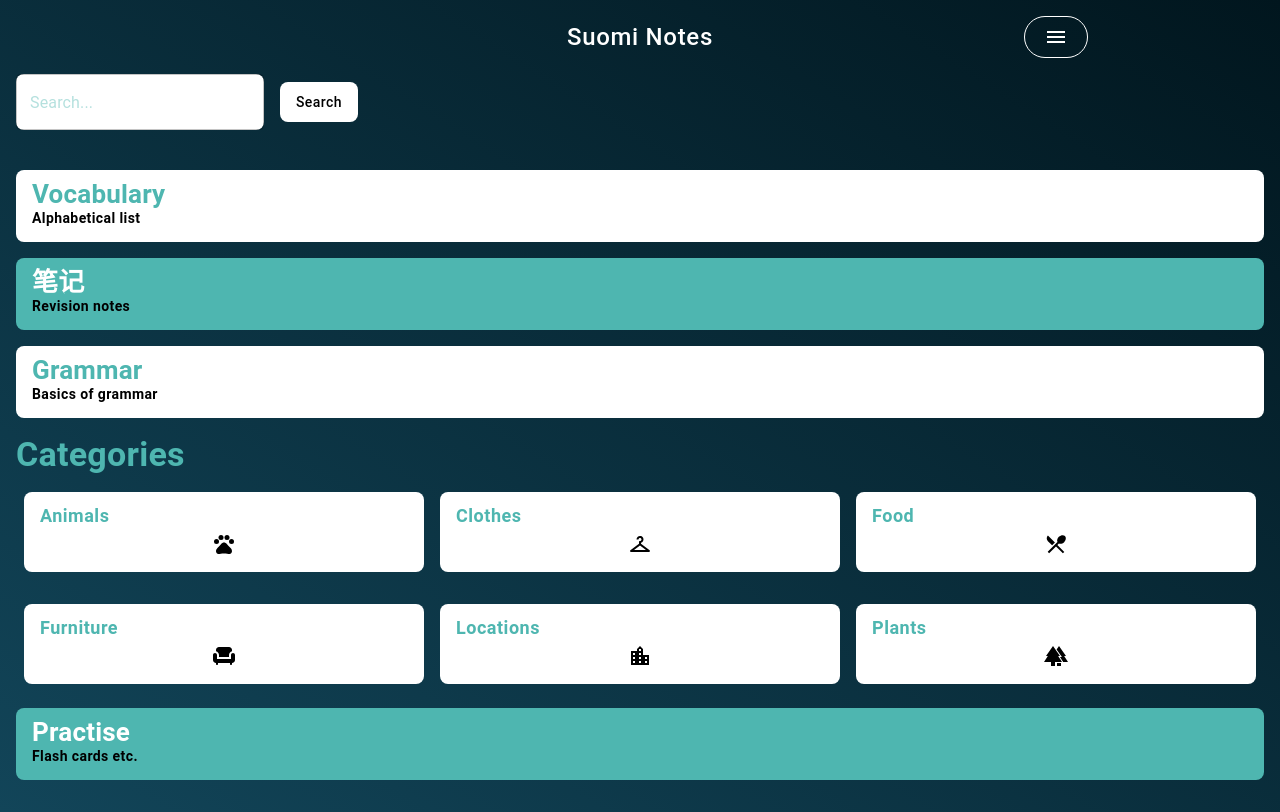
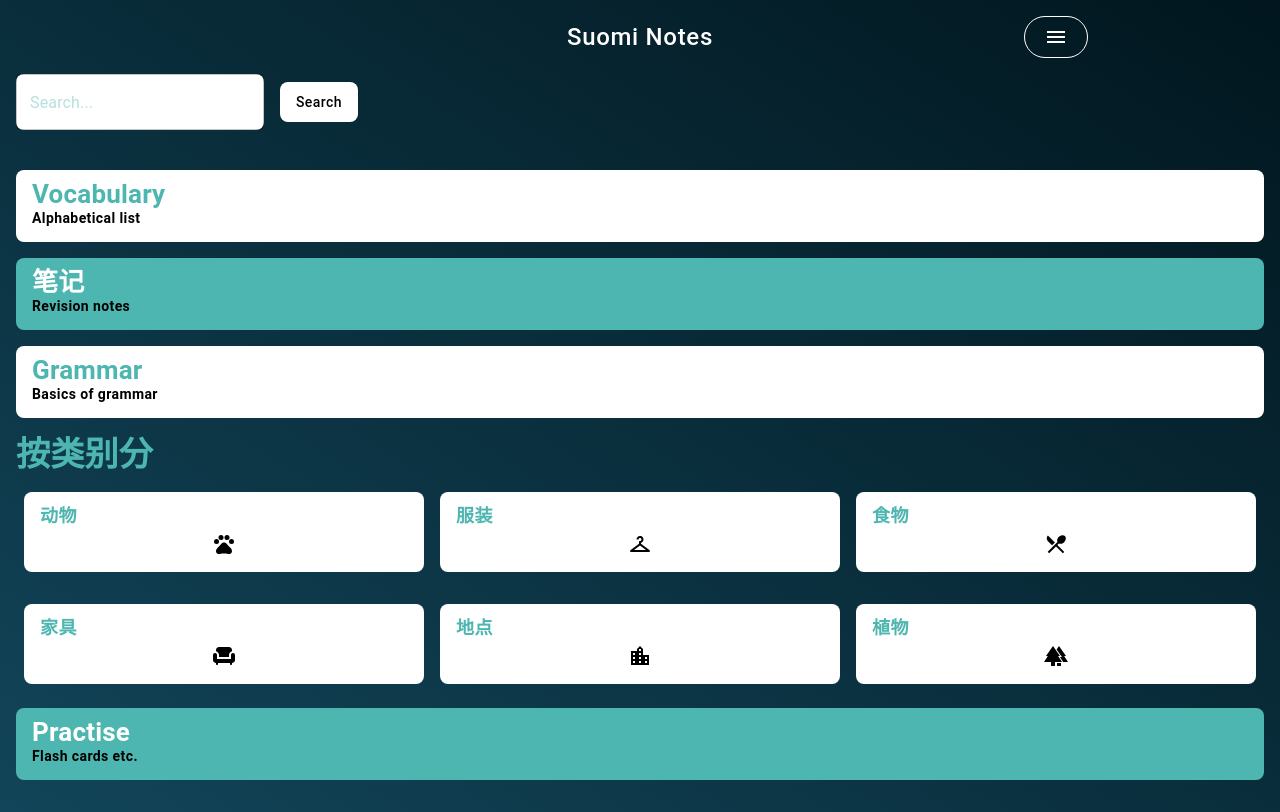
Before and after one commit to Curtis-Thomas/suominotes, a React (Vite) app: page /chineseDash in a window 1280 px wide. Built offline with nearby package versions, Linux system fonts and the light colour scheme.

Commit message:
translated wordlist categories

```diff
--- a/src/language/chinese/components/navigation/navigationPage/categories/ChineseCategoriesMain.tsx
+++ b/src/language/chinese/components/navigation/navigationPage/categories/ChineseCategoriesMain.tsx
@@ -12,12 +12,12 @@ function ChineseCategoriesMain() {
   return (
     <Box>
       <Typography variant="h4" sx={{ pb: 1, fontWeight: "600" }}>
-        Categories
+        按类别分
       </Typography>
       <Grid container spacing={2} padding={1}>
         <Grid item xs={6} sm={6} md={4} lg={4} xl={4}>
           <CategoriesBtnRouting
-            btnName="Animals"
+            btnName="动物"
             navigateTo="/chineseCategoriesAnimals"
           >
             <PetsIcon sx={{ color: "black" }} />
@@ -25,7 +25,7 @@ function ChineseCategoriesMain() {
         </Grid>
         <Grid item xs={6} sm={6} md={4} lg={4} xl={4}>
           <CategoriesBtnRouting
-            btnName="Clothes"
+            btnName="服装"
             navigateTo="/chineseCategoriesClothes"
           >
             <CheckroomIcon sx={{ color: "black" }} />
@@ -33,7 +33,7 @@ function ChineseCategoriesMain() {
         </Grid>
         <Grid item xs={6} sm={6} md={4} lg={4} xl={4}>
           <CategoriesBtnRouting
-            btnName="Food"
+            btnName="食物"
             navigateTo="/chineseCategoriesFood"
           >
             <LocalDiningIcon sx={{ color: "black" }} />
@@ -41,7 +41,7 @@ function ChineseCategoriesMain() {
         </Grid>
         <Grid item xs={6} sm={6} md={4} lg={4} xl={4}>
           <CategoriesBtnRouting
-            btnName="Furniture"
+            btnName="家具"
             navigateTo="/chineseCategoriesFurniture"
           >
             <ChairIcon sx={{ color: "black" }} />
@@ -49,7 +49,7 @@ function ChineseCategoriesMain() {
         </Grid>
         <Grid item xs={6} sm={6} md={4} lg={4} xl={4}>
           <CategoriesBtnRouting
-            btnName="Locations"
+            btnName="地点"
             navigateTo="/chineseCategoriesLocations"
           >
             <LocationCityIcon sx={{ color: "black" }} />
@@ -57,7 +57,7 @@ function ChineseCategoriesMain() {
         </Grid>
         <Grid item xs={6} sm={6} md={4} lg={4} xl={4}>
           <CategoriesBtnRouting
-            btnName="Plants"
+            btnName="植物"
             navigateTo="/chineseCategoriesPlants"
           >
             <ForestIcon sx={{ color: "black" }} />
```
